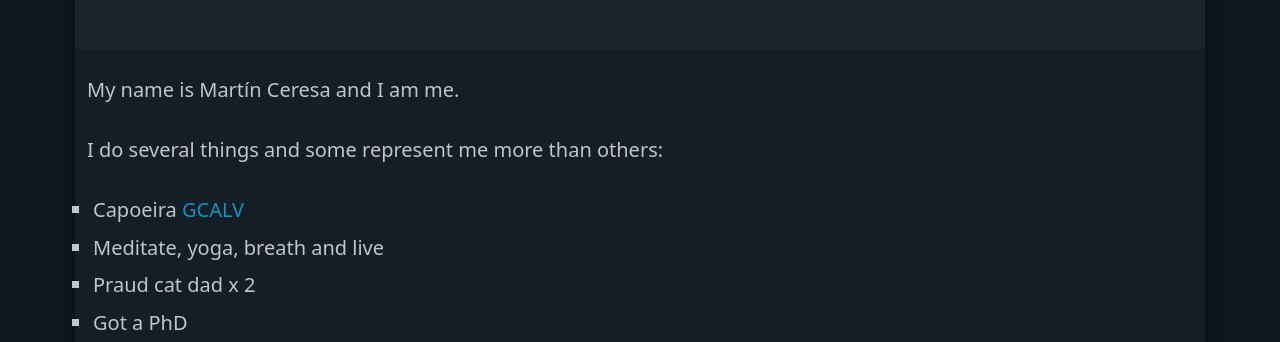
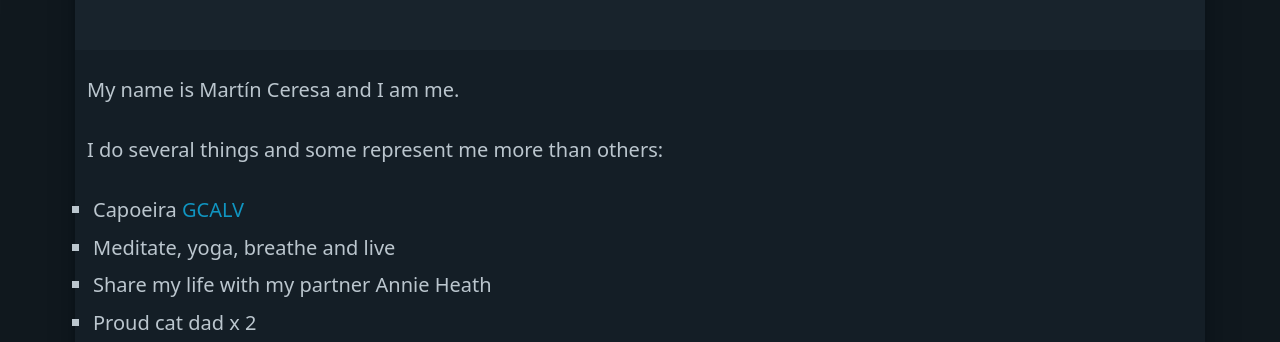
Before and after one commit to martinceresa/martinceresa.github.io, a plain HTML site: page docs/index.html in a window 1280 px wide. Shown: the part 433-775 px from the top of the page. Drawn offline with Linux system fonts and the light colour scheme.

Commit message:
Update index.html

```diff
--- a/docs/index.html
+++ b/docs/index.html
@@ -49,8 +49,9 @@
   </p>
   <ul>
     <li>Capoeira <a href="http://www.capoeiraangolamadrid.es">GCALV</a> </li>
-    <li>Meditate, yoga, breath and live</li>
-    <li>Praud cat dad x 2</li>
+    <li>Meditate, yoga, breathe and live</li>
+    <li>Share my life with my partner Annie Heath </li>
+    <li>Proud cat dad x 2</li>
     <li>Got a PhD</li>
     </ul>
   </article>
```
